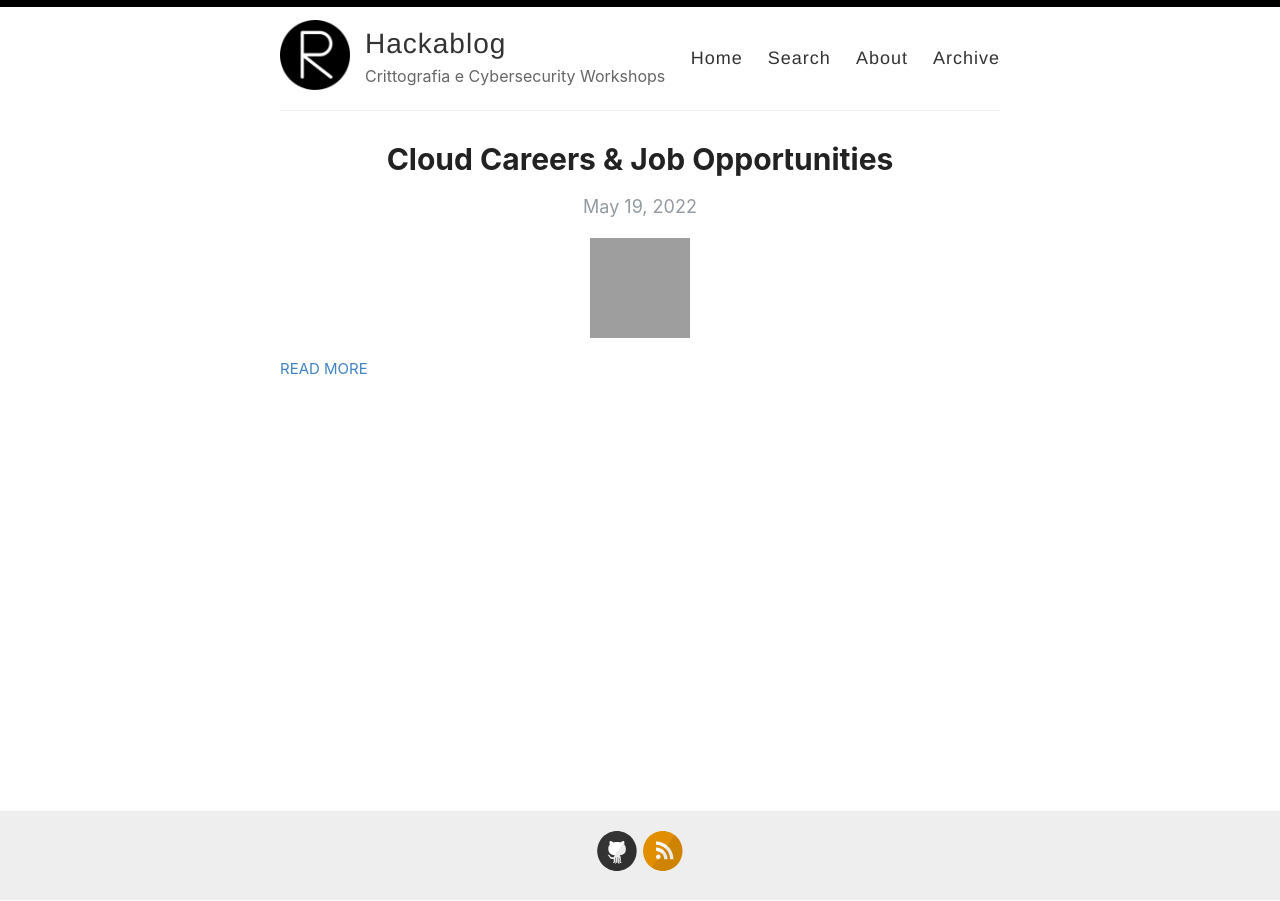
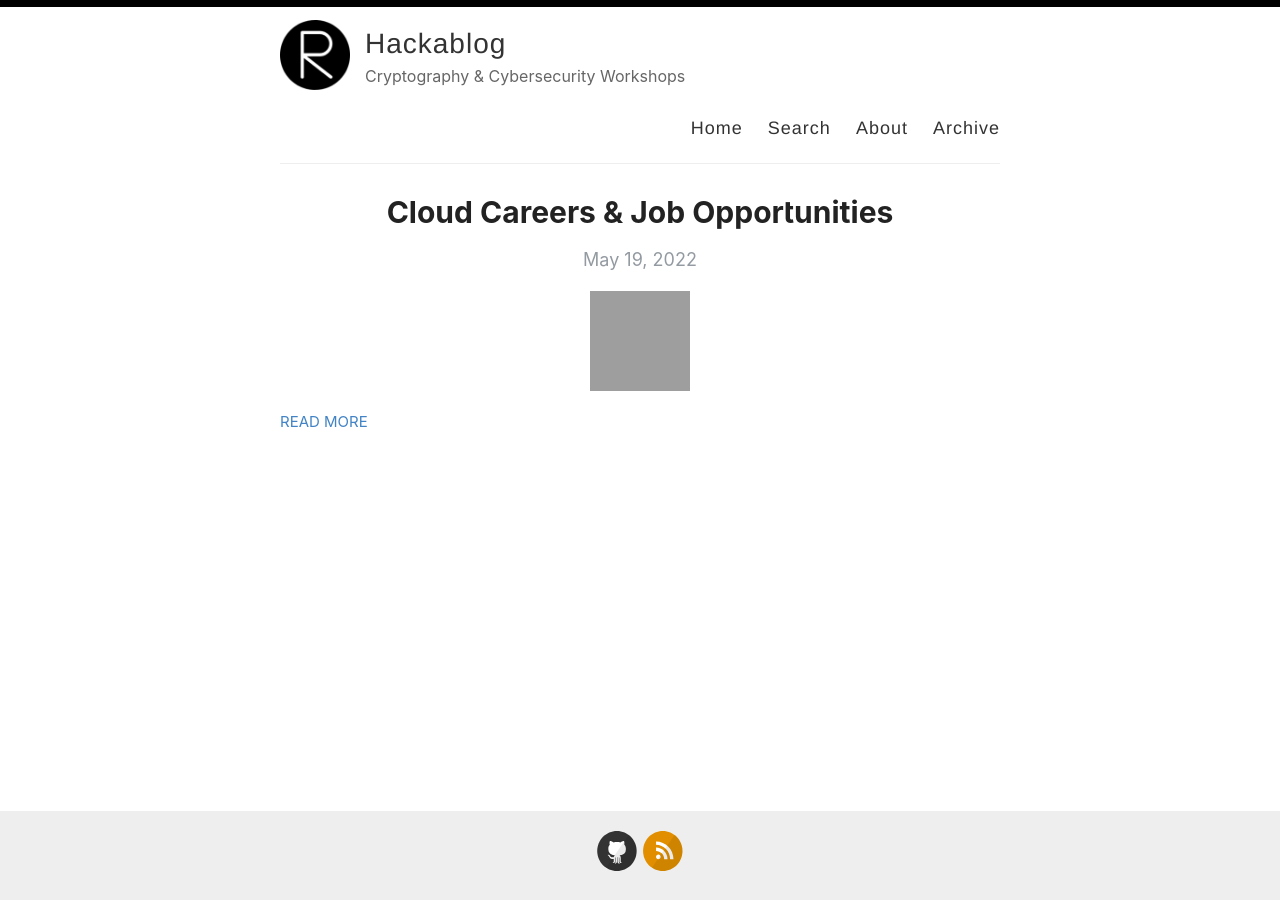
Before and after one commit to jouleffect/hackablog, a Jekyll site: the page built from index.html, in a window 1280 px wide. Built offline with Jekyll 4.4.1, drawn with Linux system fonts in a browser that asks for light colours; the list of posts is cut into pages by our own code; grey boxes are pictures that could not be loaded.

Commit message:
Update _config.yml

```diff
--- a/_config.yml
+++ b/_config.yml
@@ -9,7 +9,7 @@ name: Hackablog
 author: Jouleffect
 
 # Short bio or description (displayed in the header)
-description: Crittografia e Cybersecurity Workshops
+description: Cryptography & Cybersecurity Workshops
 
 # URL of your avatar or profile pic (you could use your GitHub profile pic)
 avatar: /images/reverie.png
```
